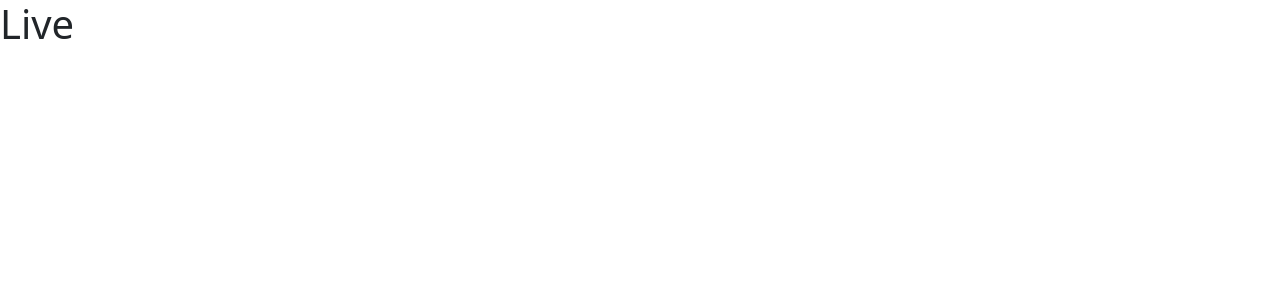
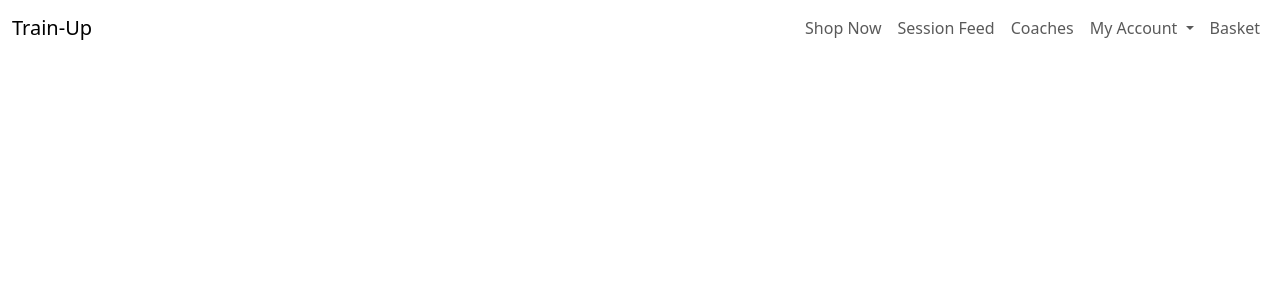
Before and after one commit to Janisroz/PP5, a Django app: page / in a window 1280 px wide. Before the commit the part shown is almost empty. Shown: the top 300 px of the page. Run offline with Django 4.2, Linux system fonts and the light colour scheme.

Commit message:
Create main nav

```diff
--- a/home/templates/home/index.html
+++ b/home/templates/home/index.html
@@ -2,5 +2,5 @@
 {% load static %}
 
 {% block content %}
-<h1>Live</h1>
+
 {% endblock %}
--- a/templates/base.html
+++ b/templates/base.html
@@ -32,7 +32,9 @@
         <title>Train-Up {% block extra_title %}{% endblock %}</title>
     </head>
     <body>
-        <header class="container-fluid fixed-top"></header>
+        <header class="container-fluid fixed-top">
+            {% include 'includes/nav.html' %}
+        </header>
         {% if messages %}
         <div class="mesage-container"></div>
         {% endif %}
--- /dev/null
+++ b/templates/includes/nav.html
@@ -0,0 +1,40 @@
+<nav class="navbar navbar-expand-lg">
+    <a class="navbar-brand" href="#">Train-Up</a>
+
+    <button class="navbar-toggler" type="button" data-bs-toggle="collapse" data-bs-target="#navbarSupportedContent" aria-controls="navbarSupportedContent" aria-expanded="false" aria-label="Toggle navigation">
+        <span class="navbar-toggler-icon"></span>
+    </button>
+    <div class="collapse navbar-collapse justify-content-end" id="navbarSupportedContent">
+      <ul class="navbar-nav">
+        <li class="nav-item">
+          <a class="nav-link" href="#">Shop Now</a>
+        </li>
+        <li class="nav-item">
+          <a class="nav-link" href="#">Session Feed</a>
+        </li>
+        <li class="nav-item">
+          <a class="nav-link" href="#">Coaches</a>
+        </li>
+        <li class="nav-item dropdown">
+            <a class="nav-link dropdown-toggle" href="#" role="button" data-bs-toggle="dropdown" aria-expanded="false">
+              My Account
+            </a>
+            <ul class="dropdown-menu">
+                {% if request.user.is_authenticated %}
+                    {% if request.user.is_superuser %}
+                        <li><a class="dropdown-item" href="#">Site Management</a></li>
+                    {% endif %}
+                    <li><a class="dropdown-item" href="#">My Profile</a></li>
+                    <li><a class="dropdown-item" href="{% url 'account_logout' %}">Logout</a></li>
+                {% else %}
+                    <li><a class="dropdown-item" href="{% url 'account_signup' %}">Register</a></li>
+                    <li><a class="dropdown-item" href="{% url 'account_login' %}">Login</a></li>
+                {% endif %}
+            </ul>
+        </li>
+        <li class="nav-item">
+            <a class="nav-link" href="#">Basket</a>
+          </li>
+      </ul>
+    </div>
+  </nav>
```
